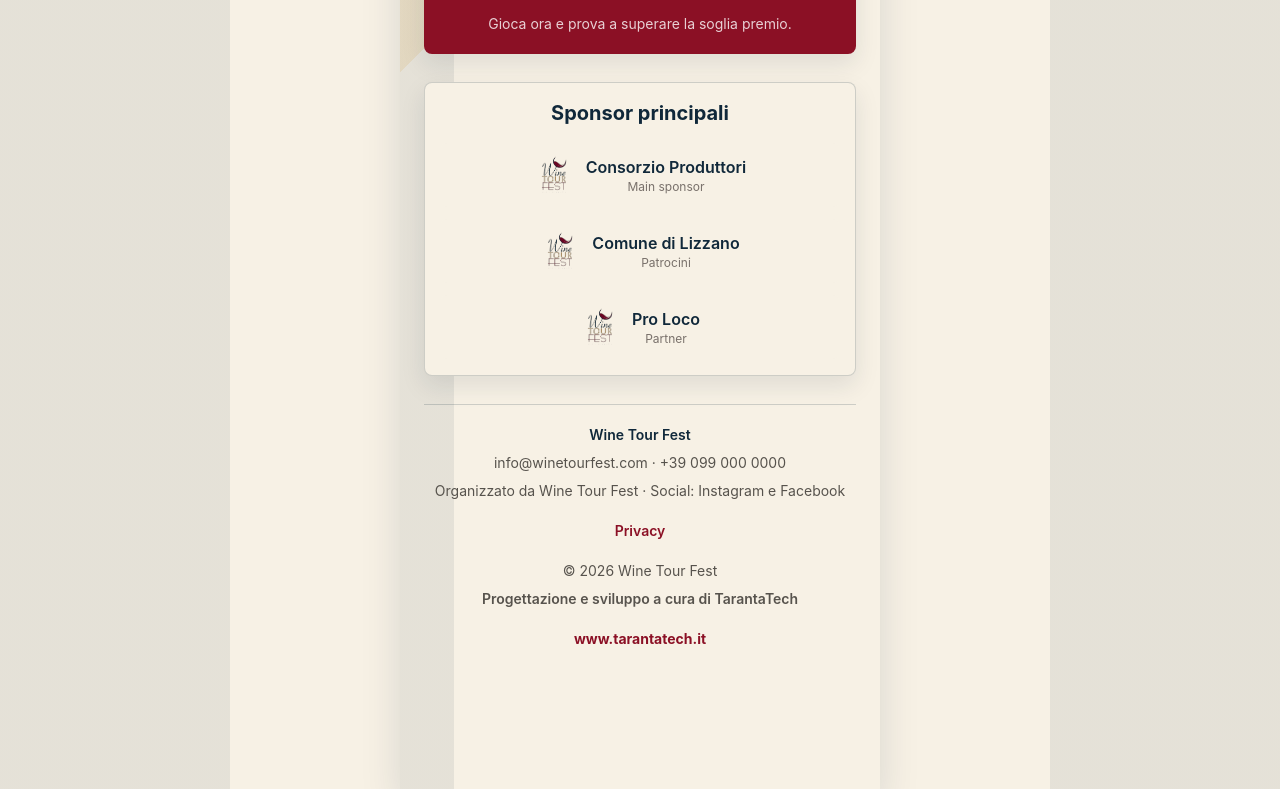
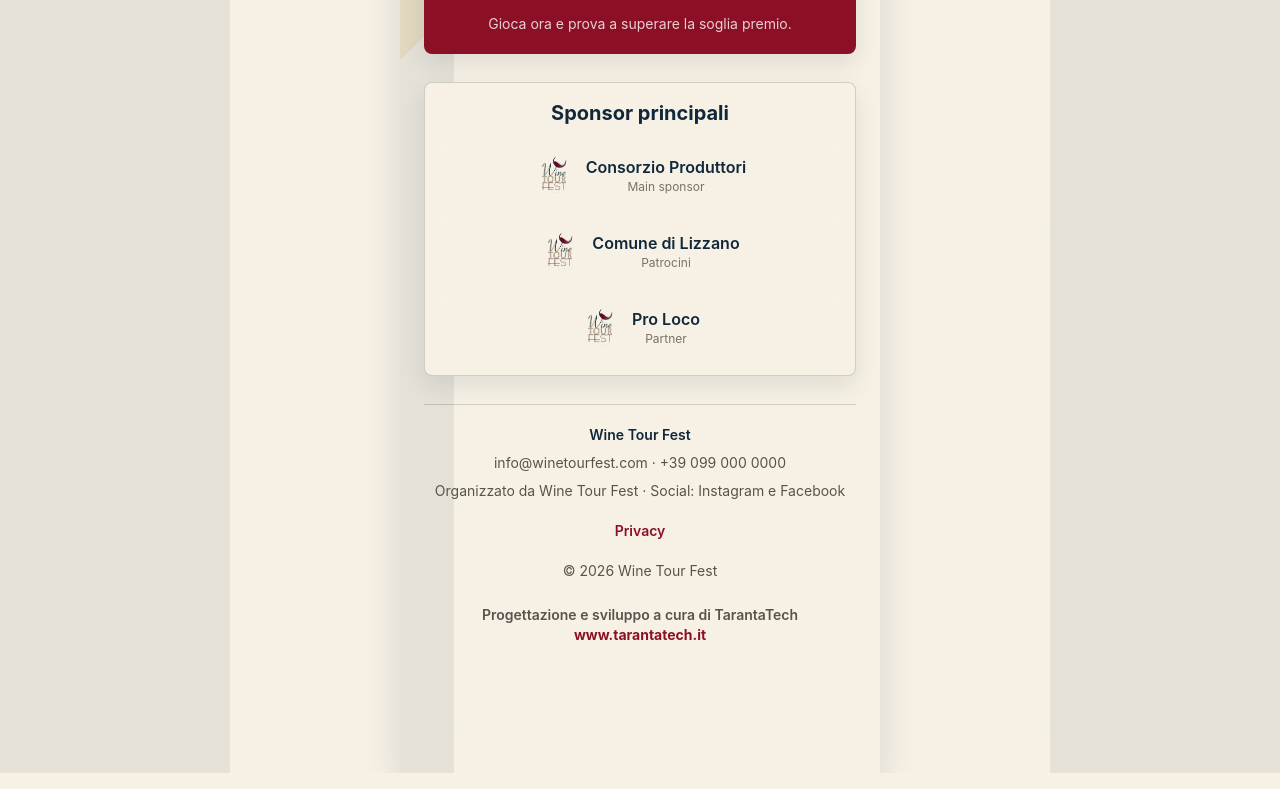
Before and after one commit to Gladfiathor90/wine-tour-fest, a React (Vite) app: page / in a window 1280 px wide. Shown: the part 3332-4121 px from the top of the page. Built offline with nearby package versions, Linux system fonts and the light colour scheme; no server answers.

Commit message:
Adjust footer credit spacing

```diff
--- a/src/pages/public/HomePage.tsx
+++ b/src/pages/public/HomePage.tsx
@@ -123,11 +123,13 @@
         <p>{info.email} · {info.phone}</p>
         <p>Organizzato da Wine Tour Fest · Social: Instagram e Facebook</p>
         <Link className="inline-flex min-h-11 items-center font-semibold text-wine-700" to={publicRoutes.privacy}>Privacy</Link>
-        <p>© 2026 Wine Tour Fest</p>
-        <p className="font-semibold">Progettazione e sviluppo a cura di TarantaTech</p>
-        <a className="inline-flex min-h-11 items-center font-bold text-wine-700" href="http://www.tarantatech.it" target="_blank" rel="noreferrer">
-          www.tarantatech.it
-        </a>
+        <p className="pb-4">© 2026 Wine Tour Fest</p>
+        <p className="font-semibold">
+          Progettazione e sviluppo a cura di TarantaTech{' '}
+          <a className="font-bold text-wine-700" href="http://www.tarantatech.it" target="_blank" rel="noreferrer">
+            www.tarantatech.it
+          </a>
+        </p>
       </footer>
     </div>
   )
```
